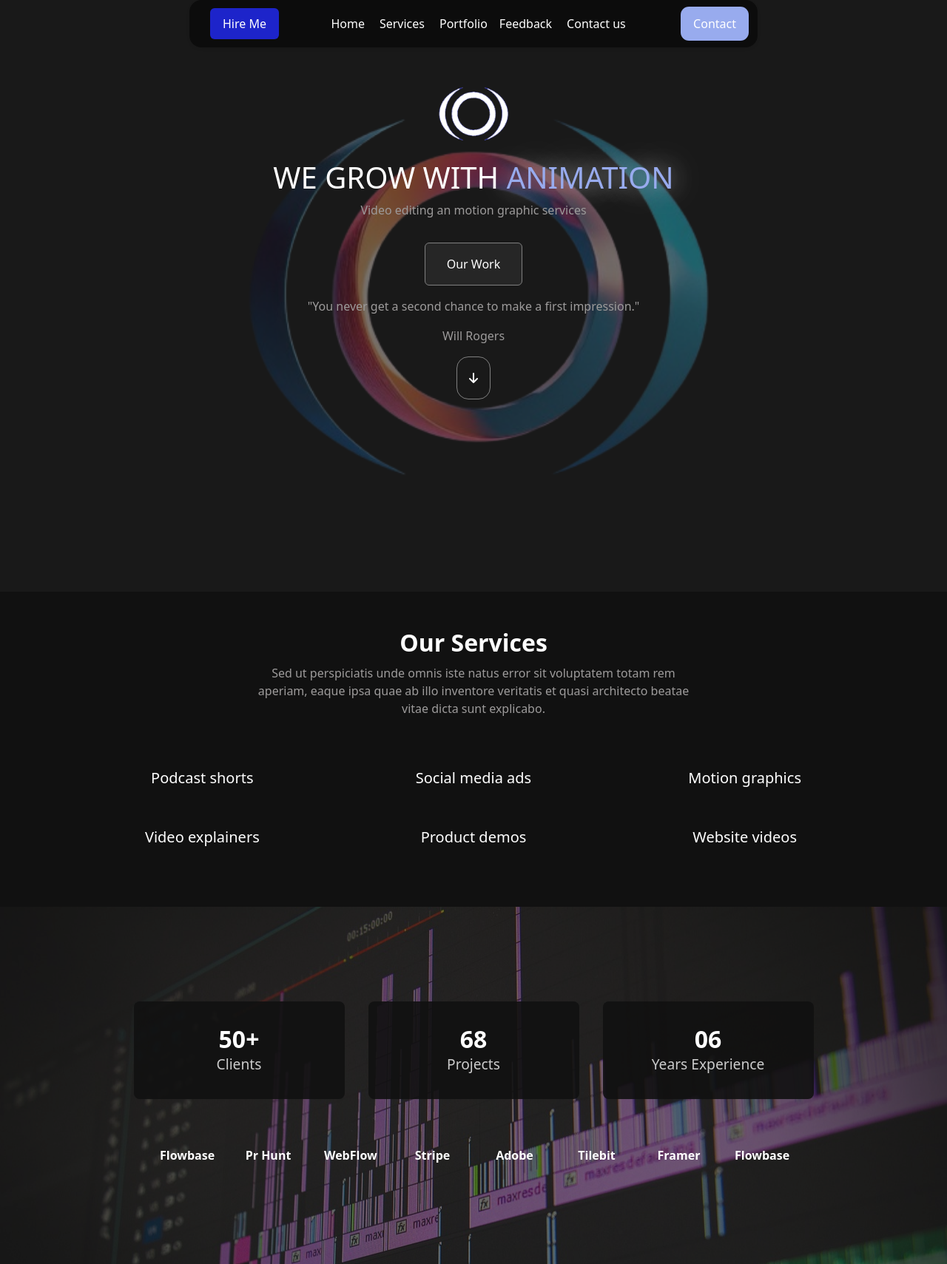
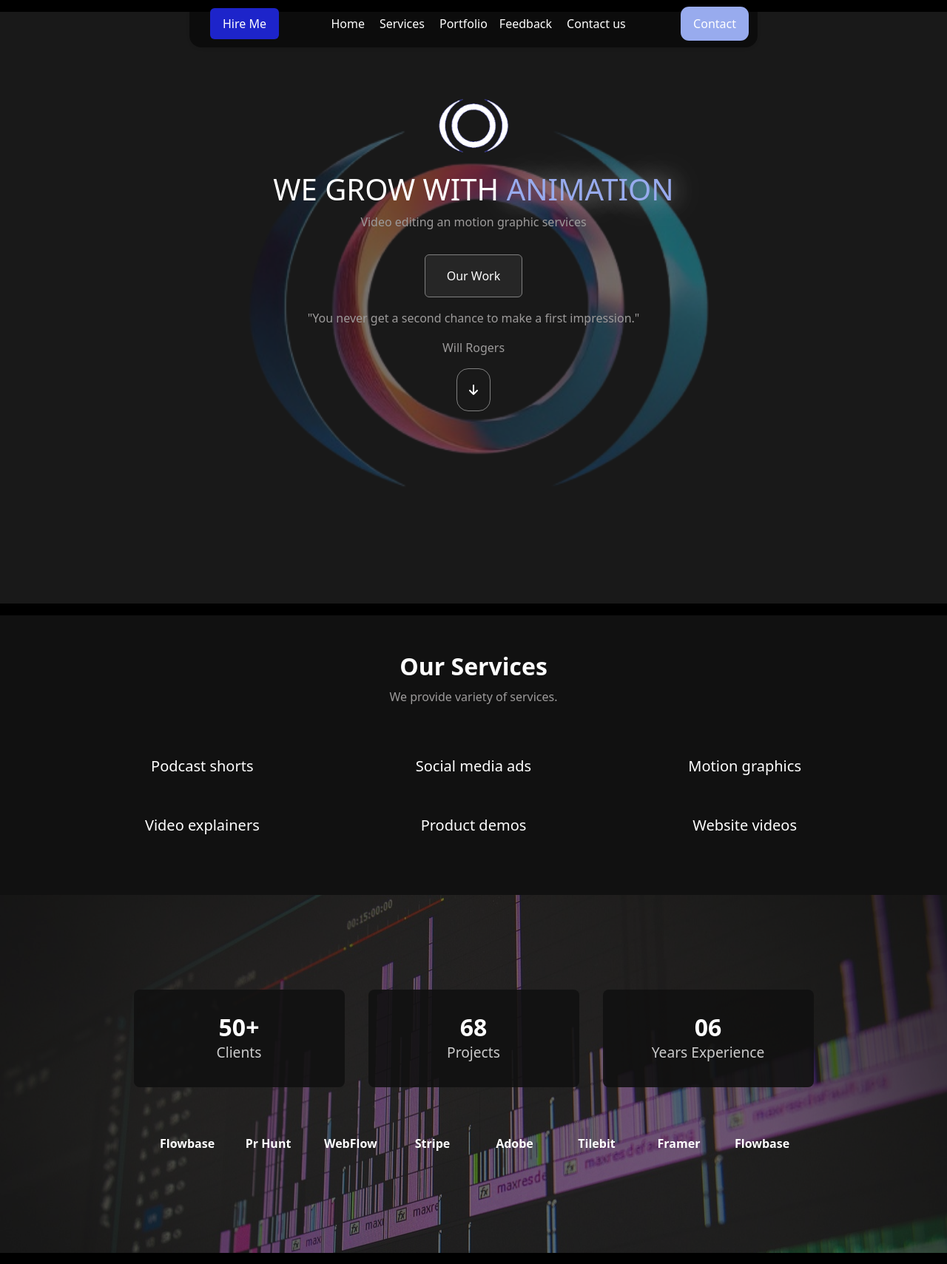
Before and after one commit to Houria-hs/PortfolioWebsite, a Django app: page / in a window 1280 px wide. Shown: the top 1709 px of the page at 74% size. Run offline with Django 5.2, Linux system fonts and the light colour scheme; data that the repository does not hold is empty; some libraries are stand-ins or nearby versions.

Commit message:
more updates

```diff
--- a/templates/home.html
+++ b/templates/home.html
@@ -28,7 +28,7 @@
                     <a id="ContactBtn" href="#contact" class="btn"> Contact </a>
                 </div>
             </nav>
-            <div class="card homeCard py-7" style="height: 80%; color: white;">
+            <div class="card homeCard py-7 mt-3" style="height: 80%; color: white;">
                     <img src="{% static '../static/images/logo.png' %}" class="card-img-top" alt="logo">
                     <div class="card-body text-center">
                         <h1 class="card-title hidden">WE GROW WITH <span class="text-flicker-in-glow">ANIMATION</span></h1>
@@ -43,13 +43,12 @@
     </section>
 
     <!-- services section -->
-    <section id="services" class="services services-section py-6 ">
+    <section id="services" class="services services-section py-6 mt-3">
         <div class="container servicesContainer ">
             <div class="row">
                 <div class="col text-center">
                     <h2 class=" hidden slide-up" >Our Services</h2>
-                    <p class="mt-2 muted hidden slide-up ">Sed ut perspiciatis unde omnis iste natus error sit voluptatem totam rem aperiam,
-                        eaque ipsa quae ab illo inventore veritatis et quasi architecto beatae vitae dicta sunt explicabo.</p>
+                    <p class="mt-2 muted hidden slide-up ">We provide variety of services.</p>
                 </div>
             </div>
             <div id="servicesGridRow" class="row row-cols-2 row-cols-lg-3 g-2 g-lg-3 text-center m-2">
@@ -110,7 +109,7 @@
     </section>
 
     <!-- portfolio sections -->
-    <section id="portfolio" class="portfolio-section py-7 ">
+    <section id="portfolio" class="portfolio-section py-7 mt-3">
         <h2 class="hidden slide-left" >Our Portfolio</h2>
         <p class="hidden slide-left">Explore our work for different brands. Lorem ipsum dolor sit amet, consectetur adipiscing elit. Curabitur non nulla sit amet nisl tempus convallis.</p>
         <div class="container">
@@ -134,7 +133,7 @@
         </div>
     </section>
 
-    <section id="feedback" class="py-7 bg-black">
+    <section id="feedback" class="py-7 mt-3 bg-black">
         <div class="container text-center">
             <h2 class="fw-bold hidden text-white slide-right">Testimonials</h2>
             <p class="muted hidden slide-right">What our clients say about us.</p>
@@ -184,9 +183,9 @@
 
 
     <!-- contact section -->
-    <section id="contact" class="Contact py-6">
+    <section id="contact" class="Contact py-6 ">
         <div class="form-container">
-            <h2 class="hidden slide-right">Drop a Line</h2>
+            <h2 class="hidden slide-right mb-2">Drop a Line</h2>
             <form  method="POST" action="{% url 'contact' %}" class="hidden slide-left">
                 {% csrf_token %}
                 <div class="row g-3">
```
